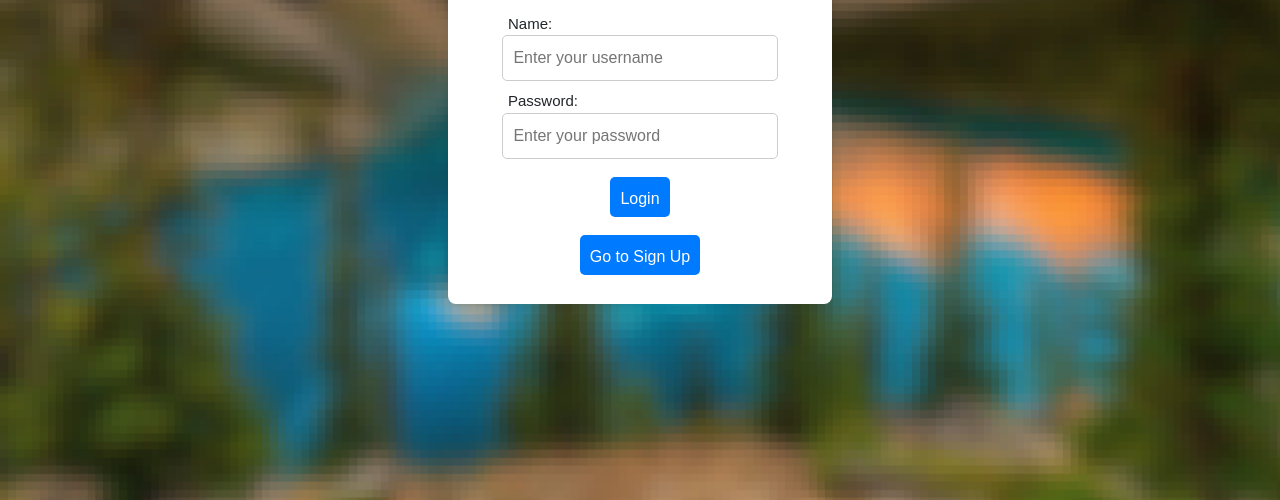
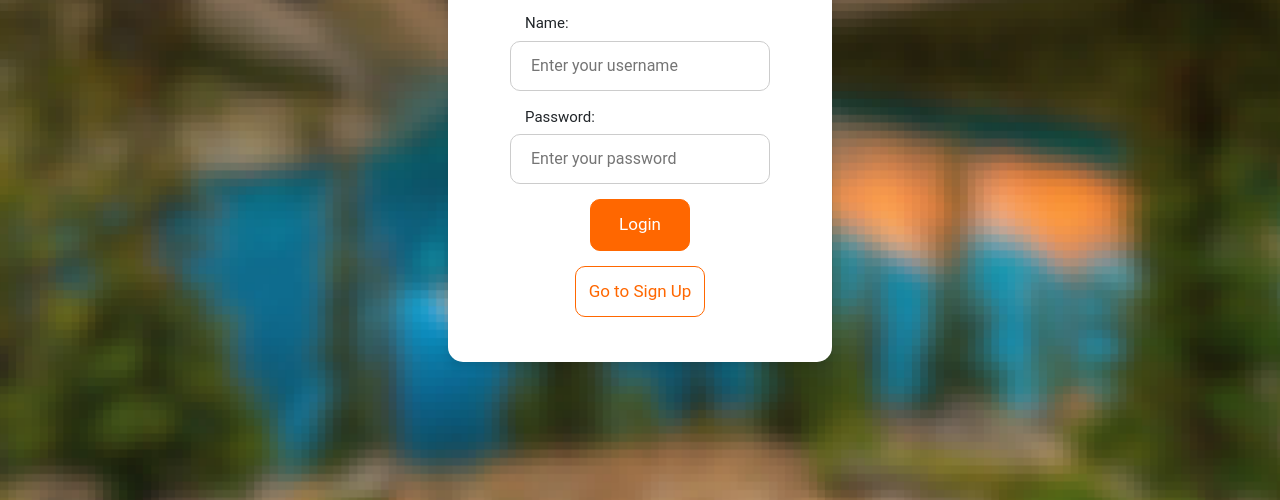
Before and after one commit to HamzaCodex/E-commerce-and-form, a plain HTML site: page index.html in a window 1280 px wide. Shown: the part 300-800 px from the top of the page. Drawn offline with nearby package versions, Linux system fonts and the light colour scheme.

Commit message:
Update login.css

```diff
--- a/login.css
+++ b/login.css
@@ -1,92 +1,90 @@
-
 body {
-    font-family: Arial, sans-serif;
+    font-family: "Roboto", sans-serif;
+    font-weight: 400;
+    font-style: normal;
     display: flex;
     justify-content: center;
     align-items: center;
     height: 100vh;
     margin: 0;
-    background-image: url("Backrgound.png");
+    background-image: url("Backrgound.png"); /* Corrected typo in image filename */
     background-size: cover;
     background-position: center;
     background-repeat: no-repeat;
 }
-
 
 .container {
     text-align: center;
     display: flex;
     flex-direction: column;
     justify-content: center;
-    background-color: #fff; /* Use #fff instead of rgb(255, 255, 255) */
-    padding: 20px;
+    background-color: #fff; /* Simplified color code */
+    padding: 30px;
     width: 30%;
-    border-radius: 8px;
-    box-shadow: 0 0 10px rgba(0, 0, 0, 0.1);
+    border-radius: 15px;
+    box-shadow: 0px 4px 10px rgba(0, 0, 0, 0.1); /* Removed redundant box-shadow */
     height: auto;
 }
 
-/* Typography Styles */
 h1, p {
     text-align: center;
 }
 
-/* Form Element Styles */
+input {
+    padding: 12px 20px;
+    margin: 6px 0 15px 0; /* Combined margin properties */
+    font-size: 16px;
+    width: 100%; /* Ensures input fields take full width */
+    box-sizing: border-box; /* Prevents padding from affecting the input width */
+    border-radius: 10px;
+    max-width: 260px;
+    border: 1px solid #ccc;
+}
 
-button{
-
-    padding: 10px;
-    margin:9px;
-    font-size: 16px;
-    width: 120px;
-    height: 40px;
-    font-size: 16px;
-    box-sizing: border-box; /* Ensure padding doesn't affect element width */
-    display: inline-block;
-    justify-content: center;
-    align-items: center;
-
-}
-input{
-    padding: 10px;
-    margin:5px;
-    margin-top: 0px;
-    font-size: 16px;
-    width: 80%; /* Added width to form elements */
-    box-sizing: border-box; /* Ensure padding doesn't affect element width */
-    display: inline-block;
-    margin-bottom: 9px;
-}
-label{
+label {
     box-sizing: border-box;
     font-size: 15px;
-    margin-left: 40px;
-    padding: 0px;
+    margin-left: 47px;
     width: 20%;
     display: flex;
-    justify-content: left;
+    justify-content: left; /* Ensure labels are left-aligned */
 }
 
-input {
-    border: 1px solid #ccc;
-    border-radius: 5px;
+#login, #signup {
+    width: 100px;
+}
+
+#loginbutton, #signupbutton {
+    background-color: white;
+    color: #ff6700;
+    border-radius: 10px; /* Ensure buttons have consistent rounded corners */
+}
+
+#loginbutton:hover, #signupbutton:hover {
+    background-color: #ff6700;
+    color: white;
 }
 
 button {
+    background-color: #ff6700;
+    color: white;
+    padding: 12px 10px;
+    border-radius: 10px;
+    border: 1px solid #ff6700;
     cursor: pointer;
-    border: none;
-    background-color: #007BFF;
-    color: #fff;
-    border-radius: 5px;
-    transition: background-color 0.3s ease;
-    width: auto;
+    margin-bottom: 15px;
+    width: 130px;
+    font-size: 17px;
 }
 
 button:hover {
-    background-color: #0056b3;
+    background-color: white;
+    color: #ff6700;
 }
 
-
+.signupbutton {
+    width: 300px; /* Ensures signup button has a specific width */
+}
 
 .hidden {
     display: none;
```
